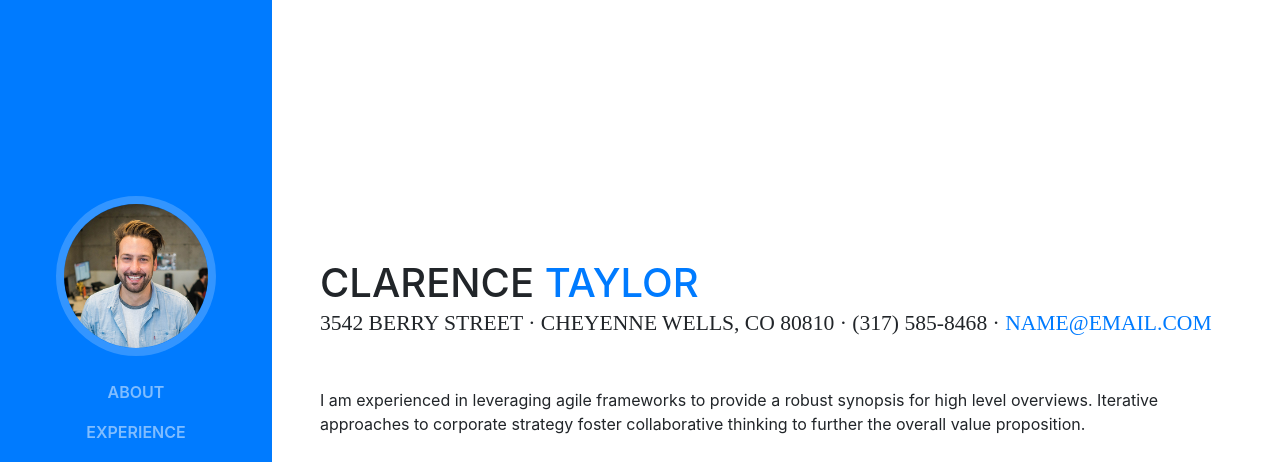
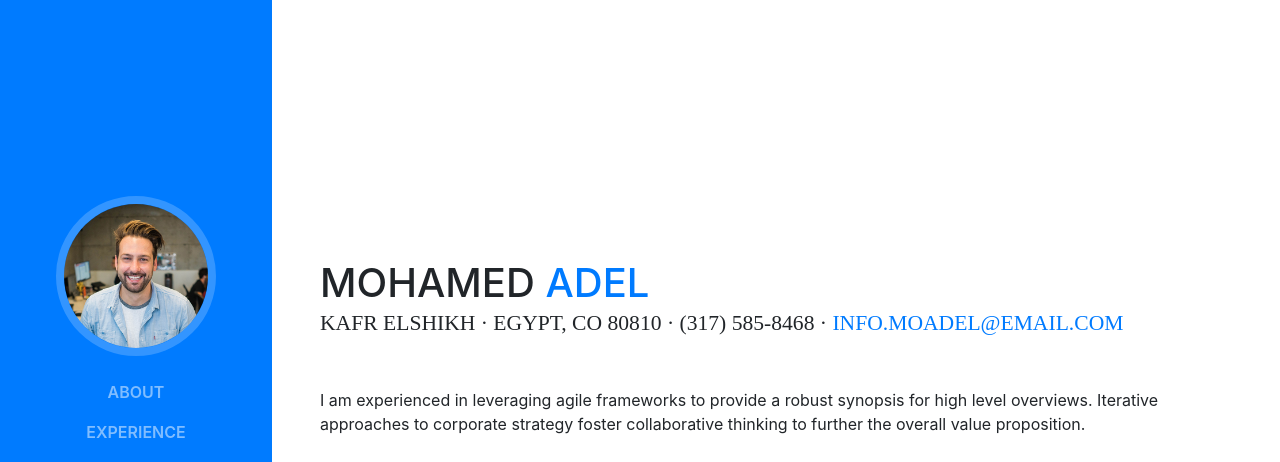
Before and after one commit to MohAdell/Portfolio, a website with bundled scripts: page index.html in a window 1280 px wide. Shown: the top 462 px of the page. Built offline with nearby package versions, Linux system fonts and the light colour scheme; a web font is replaced by a local one.

Commit message:
Update index.html

```diff
--- a/index.html
+++ b/index.html
@@ -8,7 +8,7 @@
     <meta name="description" content="">
     <meta name="author" content="">
 
-    <title>Resume - Start Bootstrap Theme</title>
+    <title>Mohamed Adel</title>
 
     <!-- Bootstrap core CSS -->
     <link href="vendor/bootstrap/css/bootstrap.min.css" rel="stylesheet">
@@ -65,11 +65,11 @@
 
       <section class="resume-section p-3 p-lg-5 d-flex d-column" id="about">
         <div class="my-auto">
-          <h1 class="mb-0">Clarence
-            <span class="text-primary">Taylor</span>
+          <h1 class="mb-0">Mohamed
+            <span class="text-primary">Adel</span>
           </h1>
-          <div class="subheading mb-5">3542 Berry Street · Cheyenne Wells, CO 80810 · (317) 585-8468 ·
-            <a href="mailto:name@email.com">name@email.com</a>
+          <div class="subheading mb-5">Kafr Elshikh · Egypt, CO 80810 · (317) 585-8468 ·
+            <a href="mailto:name@email.com">Info.MoAdel@email.com</a>
           </div>
           <p class="mb-5">I am experienced in leveraging agile frameworks to provide a robust synopsis for high level overviews. Iterative approaches to corporate strategy foster collaborative thinking to further the overall value proposition.</p>
           <ul class="list-inline list-social-icons mb-0">
```
